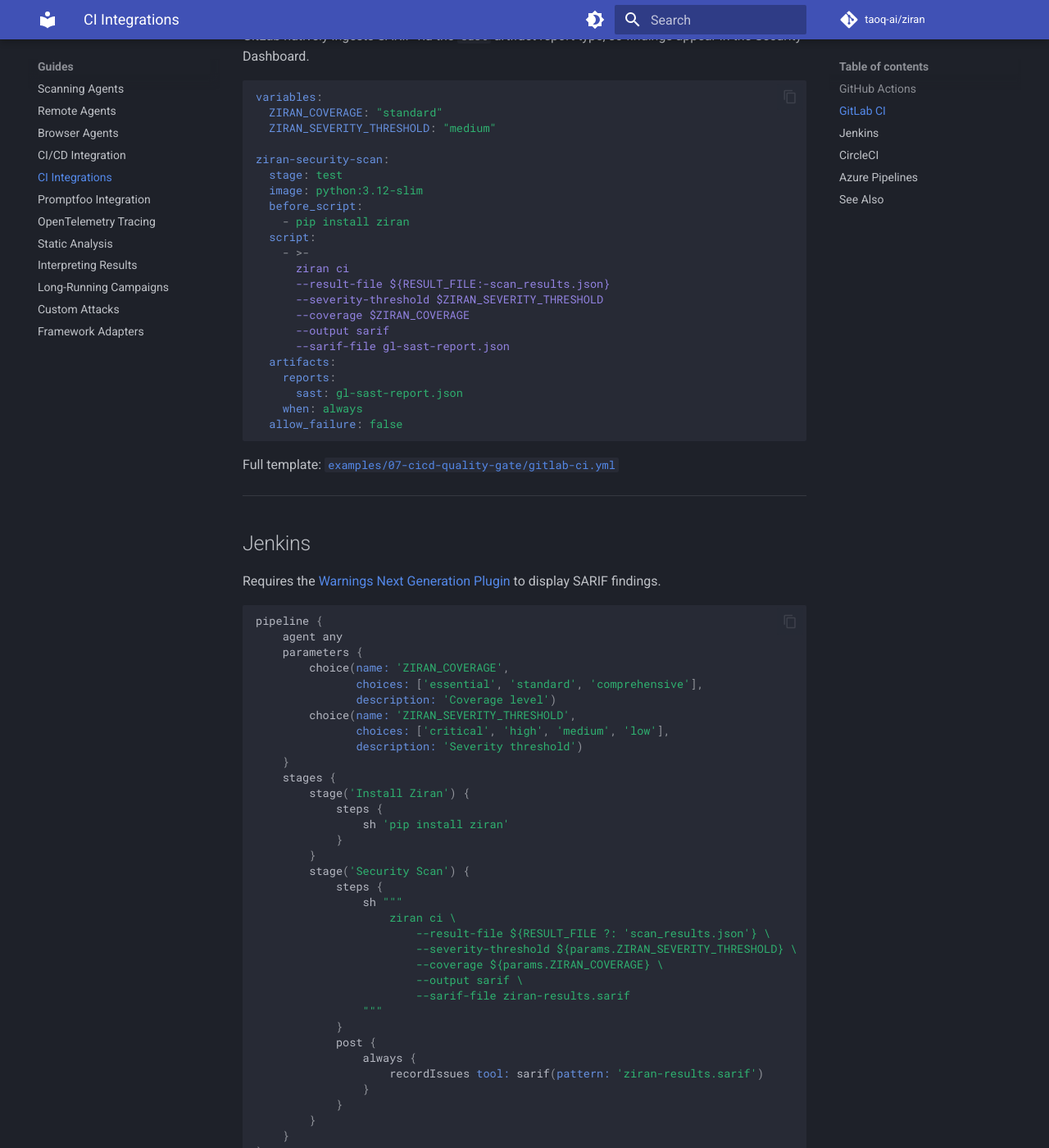
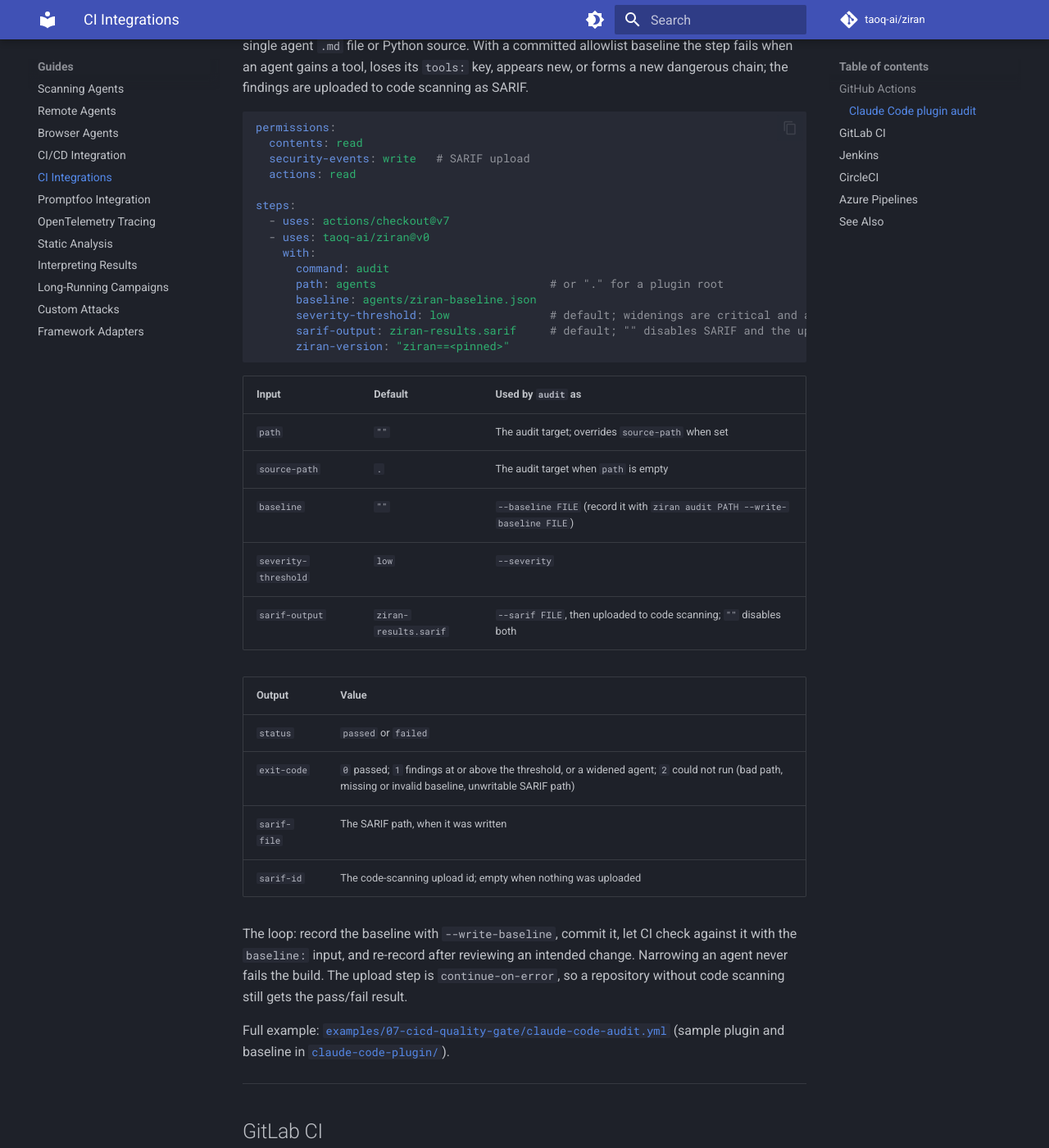
Before and after one commit to taoq-ai/ziran, an MkDocs documentation site: the page built from docs/guides/ci-integrations.md, in a window 1280 px wide and 1400 px high, scrolled down 1454 px. Shown: the whole window at 82% size. Built offline with MkDocs 1.6.1 and Material for MkDocs 9.7.7, drawn with Linux system fonts in a browser that asks for light colours; comment, search, counter and statistics services are not loaded; some of the changed text lies outside the part shown.

Commit message:
ci(action): run Claude Code plugin audits from the ZIRAN GitHub Action

````diff
--- a/docs/guides/ci-integrations.md
+++ b/docs/guides/ci-integrations.md
@@ -43,9 +43,58 @@
           sarif_file: results.sarif
 ```
 
-**Outputs:** `status`, `trust-score`, `total-findings`, `critical-findings`, `sarif-file`.
+**Outputs:** `status`, `trust-score`, `total-findings`, `critical-findings`, `sarif-file`,
+`exit-code`, `sarif-id`.
 
 Full example: [`examples/07-cicd-quality-gate/ziran-scan.yml`](https://github.com/taoq-ai/ziran/blob/main/examples/07-cicd-quality-gate/ziran-scan.yml)
+
+### Claude Code plugin audit
+
+`command: audit` runs `ziran audit` over a Claude Code plugin root, an `agents/` directory, a
+single agent `.md` file or Python source. With a committed allowlist baseline the step fails when
+an agent gains a tool, loses its `tools:` key, appears new, or forms a new dangerous chain; the
+findings are uploaded to code scanning as SARIF.
+
+```yaml
+permissions:
+  contents: read
+  security-events: write   # SARIF upload
+  actions: read
+
+steps:
+  - uses: actions/checkout@v7
+  - uses: taoq-ai/ziran@v0
+    with:
+      command: audit
+      path: agents                          # or "." for a plugin root
+      baseline: agents/ziran-baseline.json
+      severity-threshold: low               # default; widenings are critical and always fail
+      sarif-output: ziran-results.sarif     # default; "" disables SARIF and the upload
+      ziran-version: "ziran==<pinned>"
+```
+
+| Input | Default | Used by `audit` as |
+|-------|---------|--------------------|
+| `path` | `""` | The audit target; overrides `source-path` when set |
+| `source-path` | `.` | The audit target when `path` is empty |
+| `baseline` | `""` | `--baseline FILE` (record it with `ziran audit PATH --write-baseline FILE`) |
+| `severity-threshold` | `low` | `--severity` |
+| `sarif-output` | `ziran-results.sarif` | `--sarif FILE`, then uploaded to code scanning; `""` disables both |
+
+| Output | Value |
+|--------|-------|
+| `status` | `passed` or `failed` |
+| `exit-code` | `0` passed; `1` findings at or above the threshold, or a widened agent; `2` could not run (bad path, missing or invalid baseline, unwritable SARIF path) |
+| `sarif-file` | The SARIF path, when it was written |
+| `sarif-id` | The code-scanning upload id; empty when nothing was uploaded |
+
+The loop: record the baseline with `--write-baseline`, commit it, let CI check against it with
+the `baseline:` input, and re-record after reviewing an intended change. Narrowing an agent never
+fails the build. The upload step is `continue-on-error`, so a repository without code scanning
+still gets the pass/fail result.
+
+Full example: [`examples/07-cicd-quality-gate/claude-code-audit.yml`](https://github.com/taoq-ai/ziran/blob/main/examples/07-cicd-quality-gate/claude-code-audit.yml)
+(sample plugin and baseline in [`claude-code-plugin/`](https://github.com/taoq-ai/ziran/tree/main/examples/07-cicd-quality-gate/claude-code-plugin)).
 
 ---
 
````
Also changed, not shown: action.yml (+41 -7 lines), docs/reference/cli.md (+2 -1 lines), examples/07-cicd-quality-gate/README.md (+2 -0 lines), specs/040-action-plugin-audit/tasks.md (+6 -6 lines), 4 other files.
